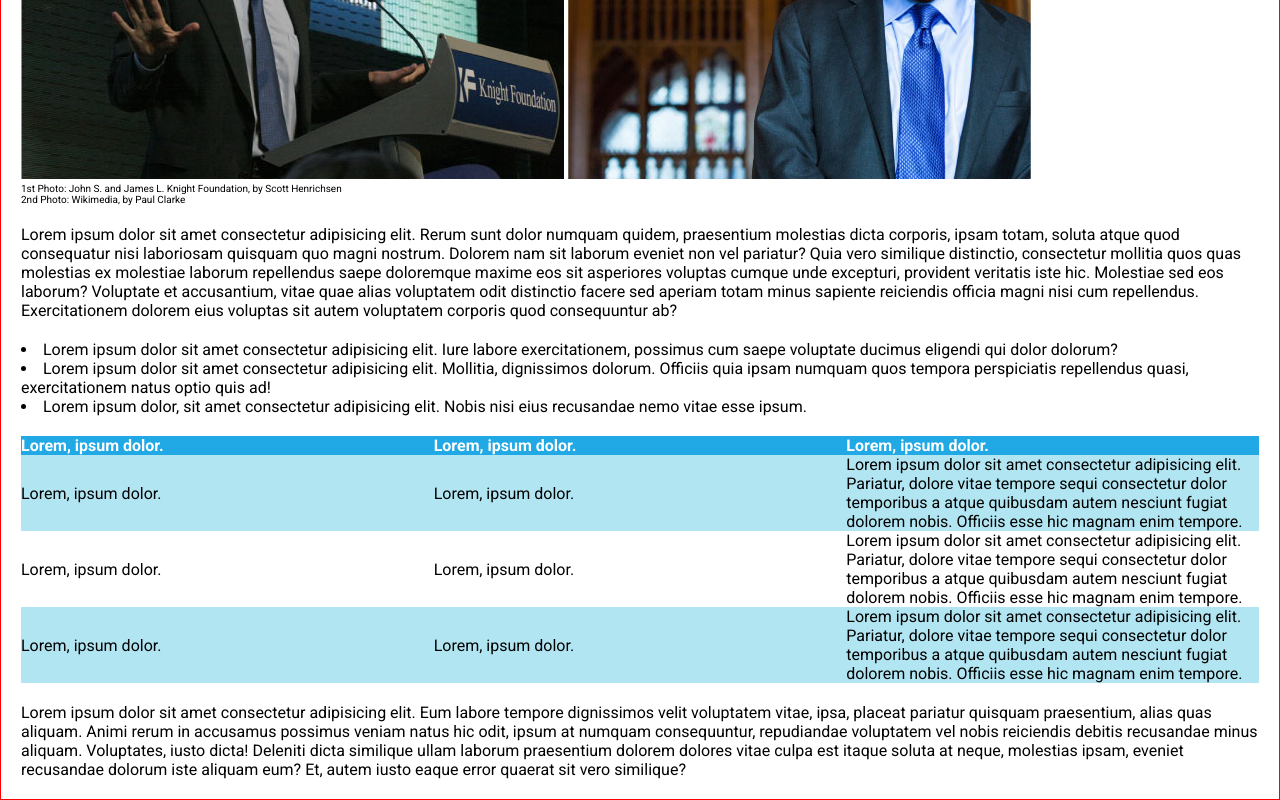
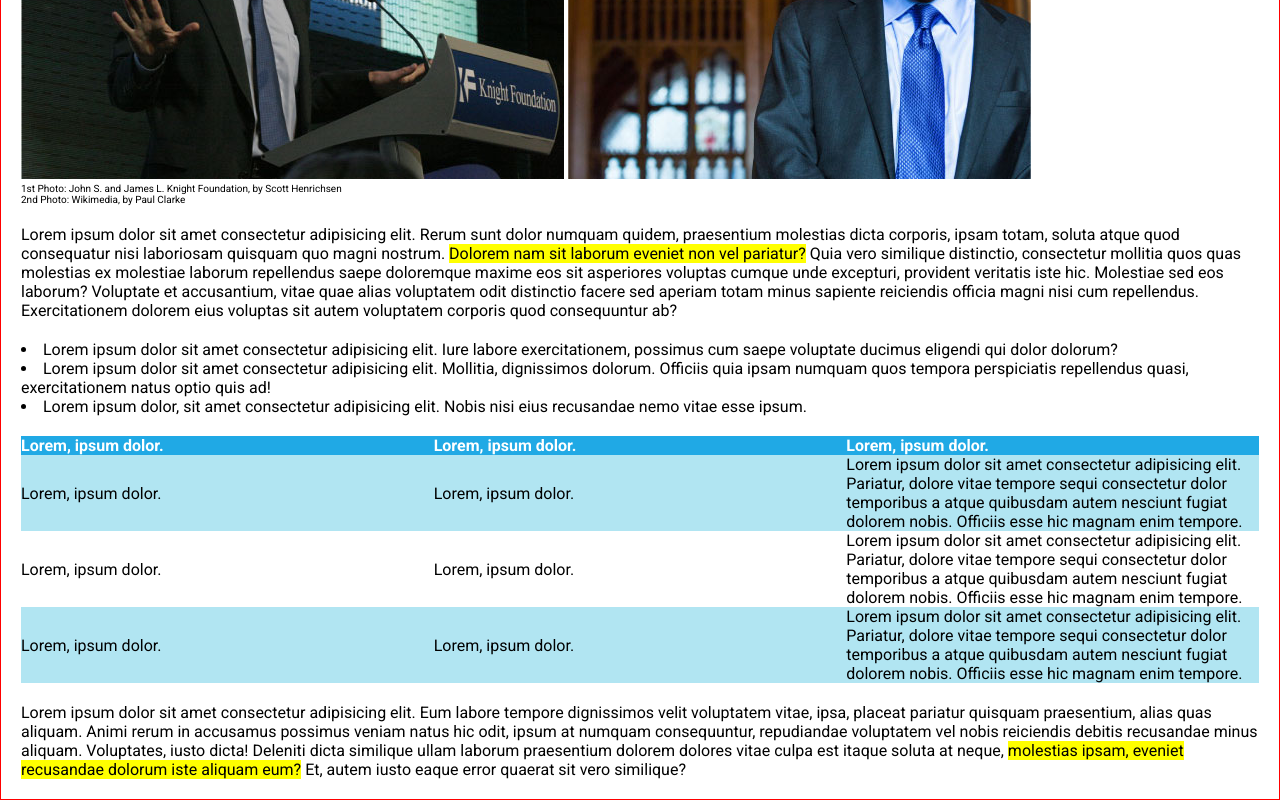
Before and after one commit to Aj-Herrera-99/html-css-booleaner, a plain HTML site: page index.html in a window 1280 px wide. Shown: the part 504-1304 px from the top of the page. Drawn offline with Linux system fonts and the light colour scheme.

Commit message:
added highlighted texts in parapraghs

```diff
--- a/index.html
+++ b/index.html
@@ -41,7 +41,7 @@
         <div class="paragraph">
             <p>Lorem ipsum dolor sit amet consectetur adipisicing elit. Rerum sunt dolor numquam quidem, praesentium
                 molestias dicta corporis, ipsam totam, soluta atque quod consequatur nisi laboriosam quisquam quo magni
-                nostrum. Dolorem nam sit laborum eveniet non vel pariatur? Quia vero similique distinctio, consectetur
+                nostrum. <mark>Dolorem nam sit laborum eveniet non vel pariatur?</mark> Quia vero similique distinctio, consectetur
                 mollitia quos quas molestias ex molestiae laborum repellendus saepe doloremque maxime eos sit asperiores
                 voluptas cumque unde excepturi, provident veritatis iste hic. Molestiae sed eos laborum? Voluptate et
                 accusantium, vitae quae alias voluptatem odit distinctio facere sed aperiam totam minus sapiente
@@ -95,8 +95,8 @@
                 vitae, ipsa, placeat pariatur quisquam praesentium, alias quas aliquam. Animi rerum in accusamus
                 possimus veniam natus hic odit, ipsum at numquam consequuntur, repudiandae voluptatem vel nobis
                 reiciendis debitis recusandae minus aliquam. Voluptates, iusto dicta! Deleniti dicta similique ullam
-                laborum praesentium dolorem dolores vitae culpa est itaque soluta at neque, molestias ipsam, eveniet
-                recusandae dolorum iste aliquam eum? Et, autem iusto eaque error quaerat sit vero similique?</p>
+                laborum praesentium dolorem dolores vitae culpa est itaque soluta at neque, <mark>molestias ipsam, eveniet
+                    recusandae dolorum iste aliquam eum?</mark> Et, autem iusto eaque error quaerat sit vero similique?</p>
         </div>
     </main>
     <!-- footer -->
```
